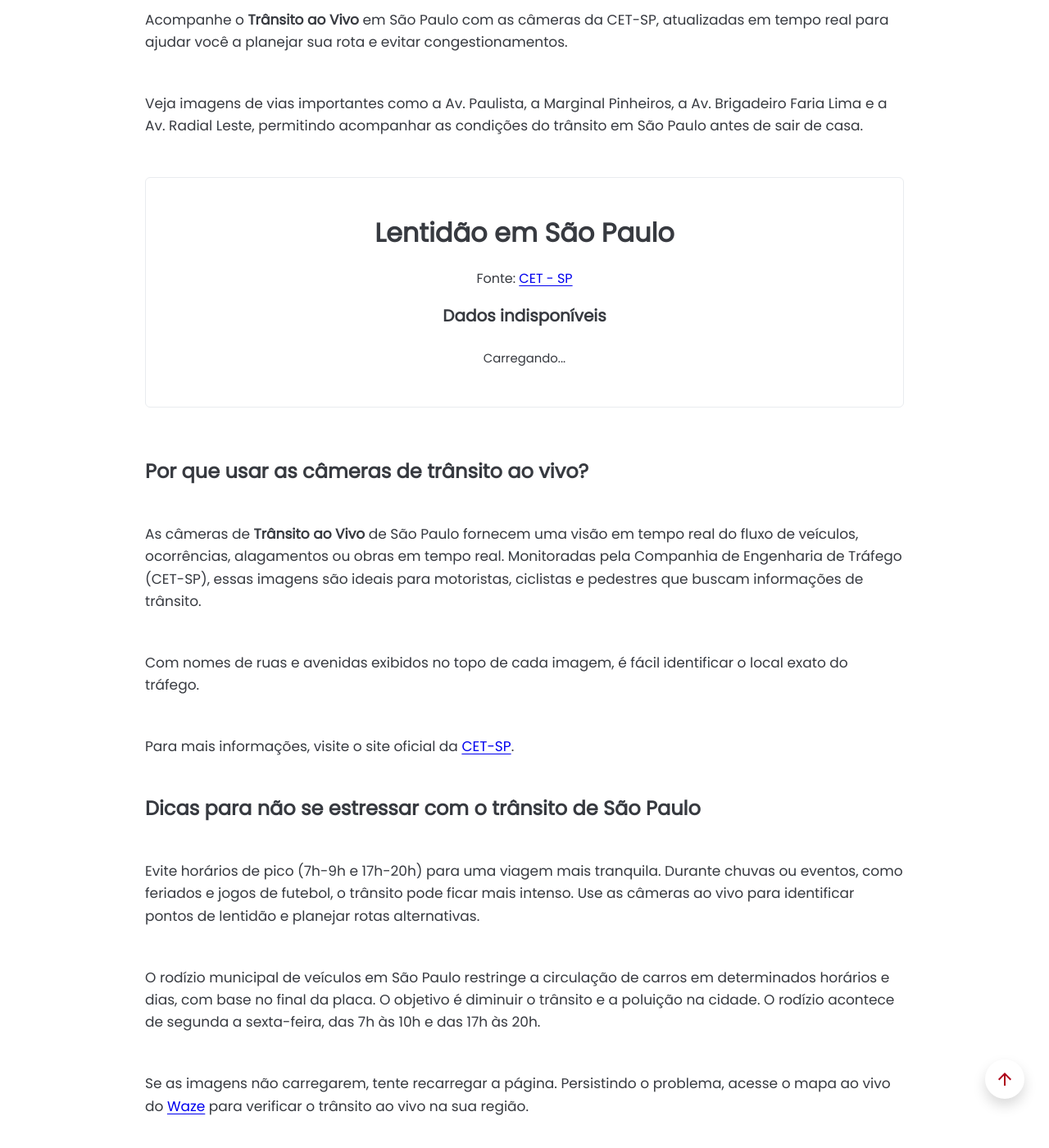
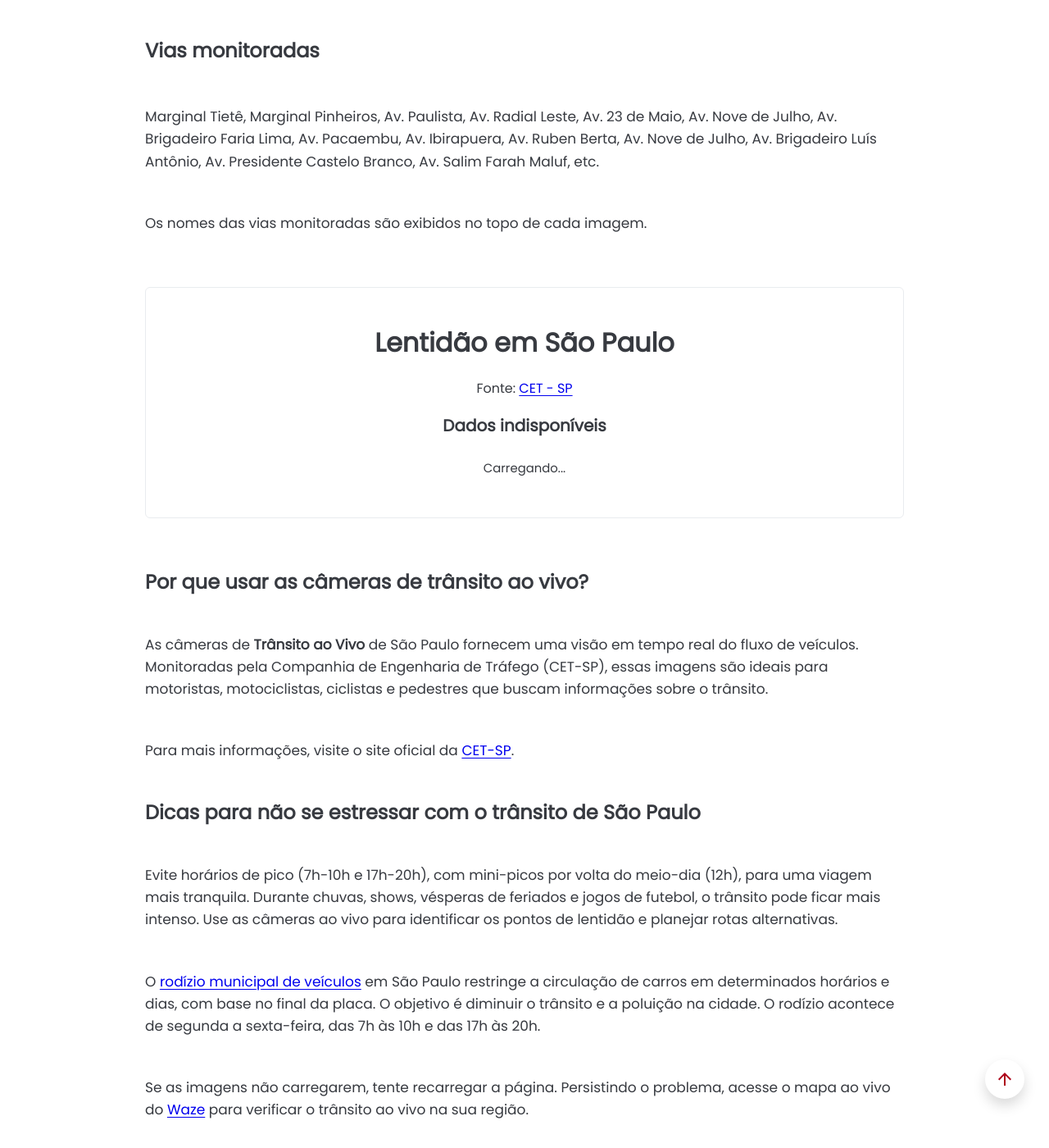
Before and after one commit to Sergio-Damm/transitoaovivo, a Jekyll site: the page built from pages/transito-cetsp-2/index.html, in a window 1280 px wide and 1400 px high, scrolled down 1119 px. Shown: the whole window at 82% size. Built offline with Jekyll 4.4.1, drawn with Linux system fonts in a browser that asks for light colours; comment, search, counter and statistics services are not loaded; some of the changed text lies outside the part shown.

Commit message:
correcao textos cameras cet sp

```diff
--- a/pages/transito-cetsp-1/index.html
+++ b/pages/transito-cetsp-1/index.html
@@ -25,7 +25,12 @@
 				<a href="{{ site.baseurl }}/transito-cetsp-3/" class="btn btn-secondary px-5 lg-my-2 mx-auto">Ver mais câmeras CET 3</a>
 			</div>
       		<div class="text-start mb-5">
-				<p class='mb-5'><span class="fw-bold">Vias monitoradas</span>: Marginal Tietê, Marginal Pinheiros, Av. Paulista, Av. Radial Leste, Av. 23 de Maio, Av. Nove de Julho, Av. Brigadeiro Faria Lima, Av. Pacaembu, Av. Ibirapuera, Av. Ruben Berta, Av. Nove de Julho, Av. Brigadeiro Luís Antônio, Av. Presidente Castelo Branco, Av. Salim Farah Maluf, etc.</p>
+				<h2 class="fs-4 fw-bold mb-5">Câmeras de Trânsito ao Vivo em São Paulo</h2>
+				<p class='mb-5'>Acompanhe o <span class="fw-bold">Trânsito ao Vivo</span> em São Paulo com as câmeras da <a class="link-externo" href="https://www.cetsp.com.br/" target="_blank" rel="nofollow">CET-SP</a> (Companhia de Engenharia de Tráfego de São Paulo).
+				<p class='mb-5'>Imagens em tempo real para ajudar você a planejar a sua rota e evitar congestionamentos.</p>
+				<p class='fs-4 fw-bold mb-5'>Vias monitoradas</p>
+				<p class='mb-5'>Marginal Tietê, Marginal Pinheiros, Av. Paulista, Av. Radial Leste, Av. 23 de Maio, Av. Nove de Julho, Av. Brigadeiro Faria Lima, Av. Pacaembu, Av. Ibirapuera, Av. Ruben Berta, Av. Nove de Julho, Av. Brigadeiro Luís Antônio, Av. Presidente Castelo Branco, Av. Salim Farah Maluf, etc.</p>
+				<p class="mb-5">Os nomes das vias monitoradas são exibidos no topo de cada imagem.</p>
 			</div>
 		</div>
 	</div>
@@ -37,20 +42,6 @@
 	<div class="row">
         <div class="col-lg-10 mx-auto">
 			<div class='pt-3 mb-5'>
-        		<h2 class="fs-4 fw-bold mb-5">Câmeras de Trânsito ao Vivo em São Paulo</h2>
-				<p class='mb-5'>Acompanhe o <span class="fw-bold">Trânsito ao Vivo</span> em São Paulo com as câmeras da CET-SP, atualizadas em tempo real para ajudar você a planejar sua rota e evitar congestionamentos.</p>
-				<p class='mb-5'>Veja imagens de vias importantes como a Av. Paulista, a Marginal Pinheiros, a Av. Brigadeiro Faria Lima e a Av. Radial Leste, permitindo acompanhar as condições do trânsito em São Paulo antes de sair de casa.</p>
-			</div>
-		</div>
-	</div>
-</div>
-
-<!-- ================================================================================================================== -->
-
-<div class="container">
-	<div class="row">
-        <div class="col-lg-10 mx-auto">
-			<div class='mb-5'>
 				<div class="card card-liftshadow border-light-subtle h-100">
 					<div class="card-body mx-auto py-5">
 						<h3 class='fs-2 fw-bold text-center'>Lentidão em São Paulo</h3>
@@ -73,26 +64,25 @@
 
 			<div class='pt-3 mb-5'>
 				<h3 class="fs-4 fw-bold mb-5">Por que usar as câmeras de trânsito ao vivo?</h3>
-        		<p class="mb-5">As câmeras de <span class="fw-bold">Trânsito ao Vivo</span> de São Paulo fornecem uma visão em tempo real do fluxo de veículos, ocorrências, alagamentos ou obras em tempo real. Monitoradas pela Companhia de Engenharia de Tráfego (CET-SP), essas imagens são ideais para motoristas, ciclistas e pedestres que buscam informações de trânsito.</p>
-				<p class="mb-5">Com nomes de ruas e avenidas exibidos no topo de cada imagem, é fácil identificar o local exato do tráfego.</p>
+        		<p class="mb-5">As câmeras de <span class="fw-bold">Trânsito ao Vivo</span> de São Paulo fornecem uma visão em tempo real do fluxo de veículos. Monitoradas pela Companhia de Engenharia de Tráfego (CET-SP), essas imagens são ideais para motoristas, motociclistas, ciclistas e pedestres que buscam informações sobre o trânsito.</p>
 				<p class='mb-5'>Para mais informações, visite o site oficial da <a class="link-externo" href="https://www.cetsp.com.br/" target="_blank" rel="nofollow">CET-SP</a>.</p>
 			</div>
 
 			<div class='mb-5'>
 				<h3 class="fs-4 fw-bold mb-5">Dicas para não se estressar com o trânsito de São Paulo</h3>
-        		<p class="mb-5">Evite horários de pico (7h-9h e 17h-20h) para uma viagem mais tranquila. Durante chuvas ou eventos, como feriados e jogos de futebol, o trânsito pode ficar mais intenso. Use as câmeras ao vivo para identificar pontos de lentidão e planejar rotas alternativas.</p>
-				<p class="mb-5">O rodízio municipal de veículos em São Paulo restringe a circulação de carros em determinados horários e dias, com base no final da placa. O objetivo é diminuir o trânsito e a poluição na cidade. O rodízio acontece de segunda a sexta-feira, das 7h às 10h e das 17h às 20h.</p>
+        		<p class="mb-5">Evite horários de pico (7h-10h e 17h-20h), com mini-picos por volta do meio-dia (12h), para uma viagem mais tranquila. Durante chuvas, shows, vésperas de feriados e jogos de futebol, o trânsito pode ficar mais intenso. Use as câmeras ao vivo para identificar os pontos de lentidão e planejar rotas alternativas.</p>
+				<p class="mb-5">O <a class="link-externo" href="https://www.cetsp.com.br/consultas/rodizio-municipal/como-funciona/.aspx" target="_blank" rel="nofollow">rodízio municipal de veículos</a> em São Paulo restringe a circulação de carros em determinados horários e dias, com base no final da placa. O objetivo é diminuir o trânsito e a poluição na cidade. O rodízio acontece de segunda a sexta-feira, das 7h às 10h e das 17h às 20h.</p>
 				<p>Se as imagens não carregarem, tente recarregar a página. Persistindo o problema, acesse o mapa ao vivo do <a class="link-externo" href="https://www.transitoaovivo.com/2021/05/waze-sao-paulo.html">Waze</a> para verificar o trânsito ao vivo na sua região.</p>
 			</div>
 
 			<div class='mb-5'>
-				<h3 class="fs-4 fw-bold mb-5">Alternativas ao carro: Metrô, CPTM e SPTrans</h3>
+				<h3 class="fs-4 fw-bold mb-5">Alternativas ao carro</h3>
 				<p class="mb-5">Para escapar do trânsito, considere o transporte público. O <a class="link-externo" href="https://www.metro.sp.gov.br/pt_BR/" target="_blank" rel="nofollow">Metrô de São Paulo</a> é rápido e cobre mais de 100 km, conectando-se à <a class="link-externo" href="https://www.cptm.sp.gov.br/cptm" target="_blank" rel="nofollow">CPTM</a>, que liga a capital a cidades como Osasco e Santo André. Use o site do Metrô para verificar o status das linhas. A <a class="link-externo" href="https://www.sptrans.com.br/" target="_blank" rel="nofollow">SPTrans</a> oferece ônibus com faixas exclusivas, e o aplicativo Olho Vivo mostra a localização dos ônibus em tempo real. Essas opções são ideais em horários de pico ou durante chuvas intensas.</p>
 			</div>
 
 			<div class='mb-5'>
 				<h3 class="fs-4 fw-bold mb-5">Fique seguro no trânsito</h3>
-				<p class="mb-4"><span class="fw-bold">Mantenha a distância segura</span>: Siga a regra dos dois segundos para evitar colisões, especialmente em condições adversas.</p>
+				<p class="mb-4"><span class="fw-bold">Mantenha a distância segura</span>: Siga a regra dos dois segundos de distância para evitar colisões, especialmente em condições adversas.</p>
 				<p class="mb-4"><span class="fw-bold">Atenção a pedestres e ciclistas</span>: Redobre o cuidado em áreas movimentadas como na Av. Paulista.</p>
 				<p class="mb-5"><span class="fw-bold">Verifique as condições climáticas</span>: Chuvas podem causar alagamentos; use as câmeras para identificar pontos críticos.</p>
 			</div>
--- a/pages/transito-cetsp-2/index.html
+++ b/pages/transito-cetsp-2/index.html
@@ -25,7 +25,12 @@
 				<a href="{{ site.baseurl }}/transito-cetsp-3/" class="btn btn-secondary px-5 lg-my-2 mx-auto">Ver mais câmeras CET 3</a>
 			</div>
       		<div class="text-start mb-5">
-				<p class='mb-5'><span class="fw-bold">Vias monitoradas</span>: Marginal Tietê, Marginal Pinheiros, Av. Paulista, Av. Radial Leste, Av. 23 de Maio, Av. Nove de Julho, Av. Brigadeiro Faria Lima, Av. Pacaembu, Av. Ibirapuera, Av. Ruben Berta, Av. Nove de Julho, Av. Brigadeiro Luís Antônio, Av. Presidente Castelo Branco, Av. Salim Farah Maluf, etc.</p>
+				<h2 class="fs-4 fw-bold mb-5">Câmeras de Trânsito ao Vivo em São Paulo</h2>
+				<p class='mb-5'>Acompanhe o <span class="fw-bold">Trânsito ao Vivo</span> em São Paulo com as câmeras da <a class="link-externo" href="https://www.cetsp.com.br/" target="_blank" rel="nofollow">CET-SP</a> (Companhia de Engenharia de Tráfego de São Paulo).
+				<p class='mb-5'>Imagens em tempo real para ajudar você a planejar a sua rota e evitar congestionamentos.</p>
+				<p class='fs-4 fw-bold mb-5'>Vias monitoradas</p>
+				<p class='mb-5'>Marginal Tietê, Marginal Pinheiros, Av. Paulista, Av. Radial Leste, Av. 23 de Maio, Av. Nove de Julho, Av. Brigadeiro Faria Lima, Av. Pacaembu, Av. Ibirapuera, Av. Ruben Berta, Av. Nove de Julho, Av. Brigadeiro Luís Antônio, Av. Presidente Castelo Branco, Av. Salim Farah Maluf, etc.</p>
+				<p class="mb-5">Os nomes das vias monitoradas são exibidos no topo de cada imagem.</p>
 			</div>
 		</div>
 	</div>
@@ -37,20 +42,6 @@
 	<div class="row">
         <div class="col-lg-10 mx-auto">
 			<div class='pt-3 mb-5'>
-        		<h2 class="fs-4 fw-bold mb-5">Câmeras de Trânsito ao Vivo em São Paulo</h2>
-				<p class='mb-5'>Acompanhe o <span class="fw-bold">Trânsito ao Vivo</span> em São Paulo com as câmeras da CET-SP, atualizadas em tempo real para ajudar você a planejar sua rota e evitar congestionamentos.</p>
-				<p class='mb-5'>Veja imagens de vias importantes como a Av. Paulista, a Marginal Pinheiros, a Av. Brigadeiro Faria Lima e a Av. Radial Leste, permitindo acompanhar as condições do trânsito em São Paulo antes de sair de casa.</p>
-			</div>
-		</div>
-	</div>
-</div>
-
-<!-- ================================================================================================================== -->
-
-<div class="container">
-	<div class="row">
-        <div class="col-lg-10 mx-auto">
-			<div class='mb-5'>
 				<div class="card card-liftshadow border-light-subtle h-100">
 					<div class="card-body mx-auto py-5">
 						<h3 class='fs-2 fw-bold text-center'>Lentidão em São Paulo</h3>
@@ -73,26 +64,25 @@
 
 			<div class='pt-3 mb-5'>
 				<h3 class="fs-4 fw-bold mb-5">Por que usar as câmeras de trânsito ao vivo?</h3>
-        		<p class="mb-5">As câmeras de <span class="fw-bold">Trânsito ao Vivo</span> de São Paulo fornecem uma visão em tempo real do fluxo de veículos, ocorrências, alagamentos ou obras em tempo real. Monitoradas pela Companhia de Engenharia de Tráfego (CET-SP), essas imagens são ideais para motoristas, ciclistas e pedestres que buscam informações de trânsito.</p>
-				<p class="mb-5">Com nomes de ruas e avenidas exibidos no topo de cada imagem, é fácil identificar o local exato do tráfego.</p>
+        		<p class="mb-5">As câmeras de <span class="fw-bold">Trânsito ao Vivo</span> de São Paulo fornecem uma visão em tempo real do fluxo de veículos. Monitoradas pela Companhia de Engenharia de Tráfego (CET-SP), essas imagens são ideais para motoristas, motociclistas, ciclistas e pedestres que buscam informações sobre o trânsito.</p>
 				<p class='mb-5'>Para mais informações, visite o site oficial da <a class="link-externo" href="https://www.cetsp.com.br/" target="_blank" rel="nofollow">CET-SP</a>.</p>
 			</div>
 
 			<div class='mb-5'>
 				<h3 class="fs-4 fw-bold mb-5">Dicas para não se estressar com o trânsito de São Paulo</h3>
-        		<p class="mb-5">Evite horários de pico (7h-9h e 17h-20h) para uma viagem mais tranquila. Durante chuvas ou eventos, como feriados e jogos de futebol, o trânsito pode ficar mais intenso. Use as câmeras ao vivo para identificar pontos de lentidão e planejar rotas alternativas.</p>
-				<p class="mb-5">O rodízio municipal de veículos em São Paulo restringe a circulação de carros em determinados horários e dias, com base no final da placa. O objetivo é diminuir o trânsito e a poluição na cidade. O rodízio acontece de segunda a sexta-feira, das 7h às 10h e das 17h às 20h.</p>
+        		<p class="mb-5">Evite horários de pico (7h-10h e 17h-20h), com mini-picos por volta do meio-dia (12h), para uma viagem mais tranquila. Durante chuvas, shows, vésperas de feriados e jogos de futebol, o trânsito pode ficar mais intenso. Use as câmeras ao vivo para identificar os pontos de lentidão e planejar rotas alternativas.</p>
+				<p class="mb-5">O <a class="link-externo" href="https://www.cetsp.com.br/consultas/rodizio-municipal/como-funciona/.aspx" target="_blank" rel="nofollow">rodízio municipal de veículos</a> em São Paulo restringe a circulação de carros em determinados horários e dias, com base no final da placa. O objetivo é diminuir o trânsito e a poluição na cidade. O rodízio acontece de segunda a sexta-feira, das 7h às 10h e das 17h às 20h.</p>
 				<p>Se as imagens não carregarem, tente recarregar a página. Persistindo o problema, acesse o mapa ao vivo do <a class="link-externo" href="https://www.transitoaovivo.com/2021/05/waze-sao-paulo.html">Waze</a> para verificar o trânsito ao vivo na sua região.</p>
 			</div>
 
 			<div class='mb-5'>
-				<h3 class="fs-4 fw-bold mb-5">Alternativas ao carro: Metrô, CPTM e SPTrans</h3>
+				<h3 class="fs-4 fw-bold mb-5">Alternativas ao carro</h3>
 				<p class="mb-5">Para escapar do trânsito, considere o transporte público. O <a class="link-externo" href="https://www.metro.sp.gov.br/pt_BR/" target="_blank" rel="nofollow">Metrô de São Paulo</a> é rápido e cobre mais de 100 km, conectando-se à <a class="link-externo" href="https://www.cptm.sp.gov.br/cptm" target="_blank" rel="nofollow">CPTM</a>, que liga a capital a cidades como Osasco e Santo André. Use o site do Metrô para verificar o status das linhas. A <a class="link-externo" href="https://www.sptrans.com.br/" target="_blank" rel="nofollow">SPTrans</a> oferece ônibus com faixas exclusivas, e o aplicativo Olho Vivo mostra a localização dos ônibus em tempo real. Essas opções são ideais em horários de pico ou durante chuvas intensas.</p>
 			</div>
 
 			<div class='mb-5'>
 				<h3 class="fs-4 fw-bold mb-5">Fique seguro no trânsito</h3>
-				<p class="mb-4"><span class="fw-bold">Mantenha a distância segura</span>: Siga a regra dos dois segundos para evitar colisões, especialmente em condições adversas.</p>
+				<p class="mb-4"><span class="fw-bold">Mantenha a distância segura</span>: Siga a regra dos dois segundos de distância para evitar colisões, especialmente em condições adversas.</p>
 				<p class="mb-4"><span class="fw-bold">Atenção a pedestres e ciclistas</span>: Redobre o cuidado em áreas movimentadas como na Av. Paulista.</p>
 				<p class="mb-5"><span class="fw-bold">Verifique as condições climáticas</span>: Chuvas podem causar alagamentos; use as câmeras para identificar pontos críticos.</p>
 			</div>
--- a/pages/transito-cetsp-3/index.html
+++ b/pages/transito-cetsp-3/index.html
@@ -61,21 +61,12 @@
 				<a href="{{ site.baseurl }}/transito-cetsp-2/" class="btn btn-secondary px-5 lg-my-2 mx-auto">Ver mais câmeras CET 2</a>
 			</div>
       		<div class="text-start mb-5">
-				<p class='mb-5'><span class="fw-bold">Vias monitoradas</span>: Marginal Tietê, Marginal Pinheiros, Av. Paulista, Av. Radial Leste, Av. 23 de Maio, Av. Nove de Julho, Av. Brigadeiro Faria Lima, Av. Pacaembu, Av. Ibirapuera, Av. Ruben Berta, Av. Nove de Julho, Av. Brigadeiro Luís Antônio, Av. Presidente Castelo Branco, Av. Salim Farah Maluf, etc.</p>
-			</div>
-
-		</div>
-	</div>
-</div>
-<!-- ================================================================================================================== -->
-
-<div class="container">
-	<div class="row">
-		<div class="col-lg-10 mx-auto">
-			<div class='pt-3 mb-5'>
-        		<h2 class="fs-4 fw-bold mb-5">Câmeras de Trânsito ao Vivo em São Paulo</h2>
-				<p class='mb-5'>Acompanhe o <span class="fw-bold">Trânsito ao Vivo</span> em São Paulo com as câmeras da CET-SP, atualizadas em tempo real para ajudar você a planejar sua rota e evitar congestionamentos.</p>
-				<p class='mb-5'>Veja imagens de vias importantes como a Av. Paulista, a Marginal Pinheiros, a Av. Brigadeiro Faria Lima e a Av. Radial Leste, permitindo acompanhar as condições do trânsito em São Paulo antes de sair de casa.</p>
+				<h2 class="fs-4 fw-bold mb-5">Câmeras de Trânsito ao Vivo em São Paulo</h2>
+				<p class='mb-5'>Acompanhe o <span class="fw-bold">Trânsito ao Vivo</span> em São Paulo com as câmeras da <a class="link-externo" href="https://www.cetsp.com.br/" target="_blank" rel="nofollow">CET-SP</a> (Companhia de Engenharia de Tráfego de São Paulo).
+				<p class='mb-5'>Imagens em tempo real para ajudar você a planejar a sua rota e evitar congestionamentos.</p>
+				<p class='fs-4 fw-bold mb-5'>Vias monitoradas</p>
+				<p class='mb-5'>Marginal Tietê, Marginal Pinheiros, Av. Paulista, Av. Radial Leste, Av. 23 de Maio, Av. Nove de Julho, Av. Brigadeiro Faria Lima, Av. Pacaembu, Av. Ibirapuera, Av. Ruben Berta, Av. Nove de Julho, Av. Brigadeiro Luís Antônio, Av. Presidente Castelo Branco, Av. Salim Farah Maluf, etc.</p>
+				<p class="mb-5">Os nomes das vias monitoradas são exibidos no topo de cada imagem.</p>
 			</div>
 		</div>
 	</div>
@@ -86,8 +77,7 @@
 <div class="container">
 	<div class="row">
         <div class="col-lg-10 mx-auto">
-
-			<div class='mb-5'>
+			<div class='pt-3 mb-5'>
 				<div class="card card-liftshadow border-light-subtle h-100">
 					<div class="card-body mx-auto py-5">
 						<h3 class='fs-2 fw-bold text-center'>Lentidão em São Paulo</h3>
@@ -98,7 +88,6 @@
 					</div>
 				</div>
 			</div>
-
 		</div>
 	</div>
 </div>
@@ -111,26 +100,25 @@
 
 			<div class='pt-3 mb-5'>
 				<h3 class="fs-4 fw-bold mb-5">Por que usar as câmeras de trânsito ao vivo?</h3>
-        		<p class="mb-5">As câmeras de <span class="fw-bold">Trânsito ao Vivo</span> de São Paulo fornecem uma visão em tempo real do fluxo de veículos, ocorrências, alagamentos ou obras em tempo real. Monitoradas pela Companhia de Engenharia de Tráfego (CET-SP), essas imagens são ideais para motoristas, ciclistas e pedestres que buscam informações de trânsito.</p>
-				<p class="mb-5">Com nomes de ruas e avenidas exibidos no topo de cada imagem, é fácil identificar o local exato do tráfego.</p>
+        		<p class="mb-5">As câmeras de <span class="fw-bold">Trânsito ao Vivo</span> de São Paulo fornecem uma visão em tempo real do fluxo de veículos. Monitoradas pela Companhia de Engenharia de Tráfego (CET-SP), essas imagens são ideais para motoristas, motociclistas, ciclistas e pedestres que buscam informações sobre o trânsito.</p>
 				<p class='mb-5'>Para mais informações, visite o site oficial da <a class="link-externo" href="https://www.cetsp.com.br/" target="_blank" rel="nofollow">CET-SP</a>.</p>
 			</div>
 
 			<div class='mb-5'>
 				<h3 class="fs-4 fw-bold mb-5">Dicas para não se estressar com o trânsito de São Paulo</h3>
-        		<p class="mb-5">Evite horários de pico (7h-9h e 17h-20h) para uma viagem mais tranquila. Durante chuvas ou eventos, como feriados e jogos de futebol, o trânsito pode ficar mais intenso. Use as câmeras ao vivo para identificar pontos de lentidão e planejar rotas alternativas.</p>
-				<p class="mb-5">O rodízio municipal de veículos em São Paulo restringe a circulação de carros em determinados horários e dias, com base no final da placa. O objetivo é diminuir o trânsito e a poluição na cidade. O rodízio acontece de segunda a sexta-feira, das 7h às 10h e das 17h às 20h.</p>
+        		<p class="mb-5">Evite horários de pico (7h-10h e 17h-20h), com mini-picos por volta do meio-dia (12h), para uma viagem mais tranquila. Durante chuvas, shows, vésperas de feriados e jogos de futebol, o trânsito pode ficar mais intenso. Use as câmeras ao vivo para identificar os pontos de lentidão e planejar rotas alternativas.</p>
+				<p class="mb-5">O <a class="link-externo" href="https://www.cetsp.com.br/consultas/rodizio-municipal/como-funciona/.aspx" target="_blank" rel="nofollow">rodízio municipal de veículos</a> em São Paulo restringe a circulação de carros em determinados horários e dias, com base no final da placa. O objetivo é diminuir o trânsito e a poluição na cidade. O rodízio acontece de segunda a sexta-feira, das 7h às 10h e das 17h às 20h.</p>
 				<p>Se as imagens não carregarem, tente recarregar a página. Persistindo o problema, acesse o mapa ao vivo do <a class="link-externo" href="https://www.transitoaovivo.com/2021/05/waze-sao-paulo.html">Waze</a> para verificar o trânsito ao vivo na sua região.</p>
 			</div>
 
 			<div class='mb-5'>
-				<h3 class="fs-4 fw-bold mb-5">Alternativas ao carro: Metrô, CPTM e SPTrans</h3>
+				<h3 class="fs-4 fw-bold mb-5">Alternativas ao carro</h3>
 				<p class="mb-5">Para escapar do trânsito, considere o transporte público. O <a class="link-externo" href="https://www.metro.sp.gov.br/pt_BR/" target="_blank" rel="nofollow">Metrô de São Paulo</a> é rápido e cobre mais de 100 km, conectando-se à <a class="link-externo" href="https://www.cptm.sp.gov.br/cptm" target="_blank" rel="nofollow">CPTM</a>, que liga a capital a cidades como Osasco e Santo André. Use o site do Metrô para verificar o status das linhas. A <a class="link-externo" href="https://www.sptrans.com.br/" target="_blank" rel="nofollow">SPTrans</a> oferece ônibus com faixas exclusivas, e o aplicativo Olho Vivo mostra a localização dos ônibus em tempo real. Essas opções são ideais em horários de pico ou durante chuvas intensas.</p>
 			</div>
 
 			<div class='mb-5'>
 				<h3 class="fs-4 fw-bold mb-5">Fique seguro no trânsito</h3>
-				<p class="mb-4"><span class="fw-bold">Mantenha a distância segura</span>: Siga a regra dos dois segundos para evitar colisões, especialmente em condições adversas.</p>
+				<p class="mb-4"><span class="fw-bold">Mantenha a distância segura</span>: Siga a regra dos dois segundos de distância para evitar colisões, especialmente em condições adversas.</p>
 				<p class="mb-4"><span class="fw-bold">Atenção a pedestres e ciclistas</span>: Redobre o cuidado em áreas movimentadas como na Av. Paulista.</p>
 				<p class="mb-5"><span class="fw-bold">Verifique as condições climáticas</span>: Chuvas podem causar alagamentos; use as câmeras para identificar pontos críticos.</p>
 			</div>
```
